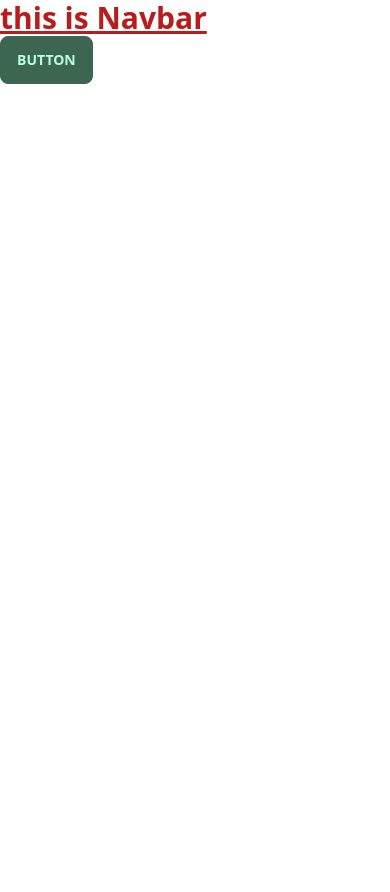
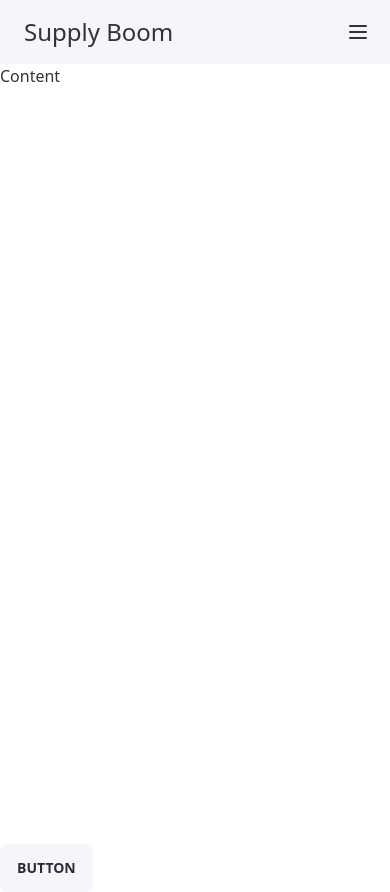
Before and after one commit to TanbirRamim/new-supply-boom, a React (Create React App) app: page / in a window 390 px wide. Before the commit the page ends 844 px from the top, so only its background shows below. Built offline with nearby package versions, Linux system fonts and the light colour scheme.

Commit message:
navbar furnished

```diff
--- a/src/Components/Navbar.js
+++ b/src/Components/Navbar.js
@@ -2,10 +2,53 @@ import React from "react";
 
 const Navbar = () => {
   return (
-    <div>
-      <h1 className="text-red-700 text-3xl font-bold underline">
-        this is Navbar
-      </h1>
+    <div class="drawer drawer-end">
+      <input id="my-drawer-3" type="checkbox" class="drawer-toggle" />
+      <div class="drawer-content flex flex-col">
+        <div class="w-full navbar bg-primary ">
+          <div class="flex-1 px-2 mx-2 text-2xl  ">Supply Boom</div>
+          <div class="flex-none lg:hidden">
+            <label for="my-drawer-3" class="btn btn-square btn-ghost">
+              <svg
+                xmlns="http://www.w3.org/2000/svg"
+                fill="none"
+                viewBox="0 0 24 24"
+                class="inline-block w-6 h-6 stroke-current"
+              >
+                <path
+                  stroke-linecap="round"
+                  stroke-linejoin="round"
+                  stroke-width="2"
+                  d="M4 6h16M4 12h16M4 18h16"
+                ></path>
+              </svg>
+            </label>
+          </div>
+
+          <div class="flex-none hidden lg:block">
+            <ul class="menu menu-horizontal">
+              <li>
+                <a>Navbar Item 1</a>
+              </li>
+              <li>
+                <a>Navbar Item 2</a>
+              </li>
+            </ul>
+          </div>
+        </div>
+        Content
+      </div>
+      <div class="drawer-side">
+        <label for="my-drawer-3" class="drawer-overlay"></label>
+        <ul class="menu p-4 overflow-y-auto w-80 bg-base-100">
+          <li>
+            <a>Sidebar Item 1</a>
+          </li>
+          <li>
+            <a>Sidebar Item 2</a>
+          </li>
+        </ul>
+      </div>
     </div>
   );
 };
--- /dev/null
+++ b/src/Pages/About.js
@@ -0,0 +1,11 @@
+import React from "react";
+
+const About = () => {
+  return (
+    <div>
+      <h1>This is about page</h1>
+    </div>
+  );
+};
+
+export default About;
--- a/tailwind.config.js
+++ b/tailwind.config.js
@@ -7,9 +7,9 @@ module.exports = {
     themes: [
       {
         mytheme: {
-          primary: "#3D6651",
+          primary: "#F5F5FA",
 
-          secondary: "#AB6767",
+          secondary: "#343a40",
 
           accent: "#37CDBE",
 
```
